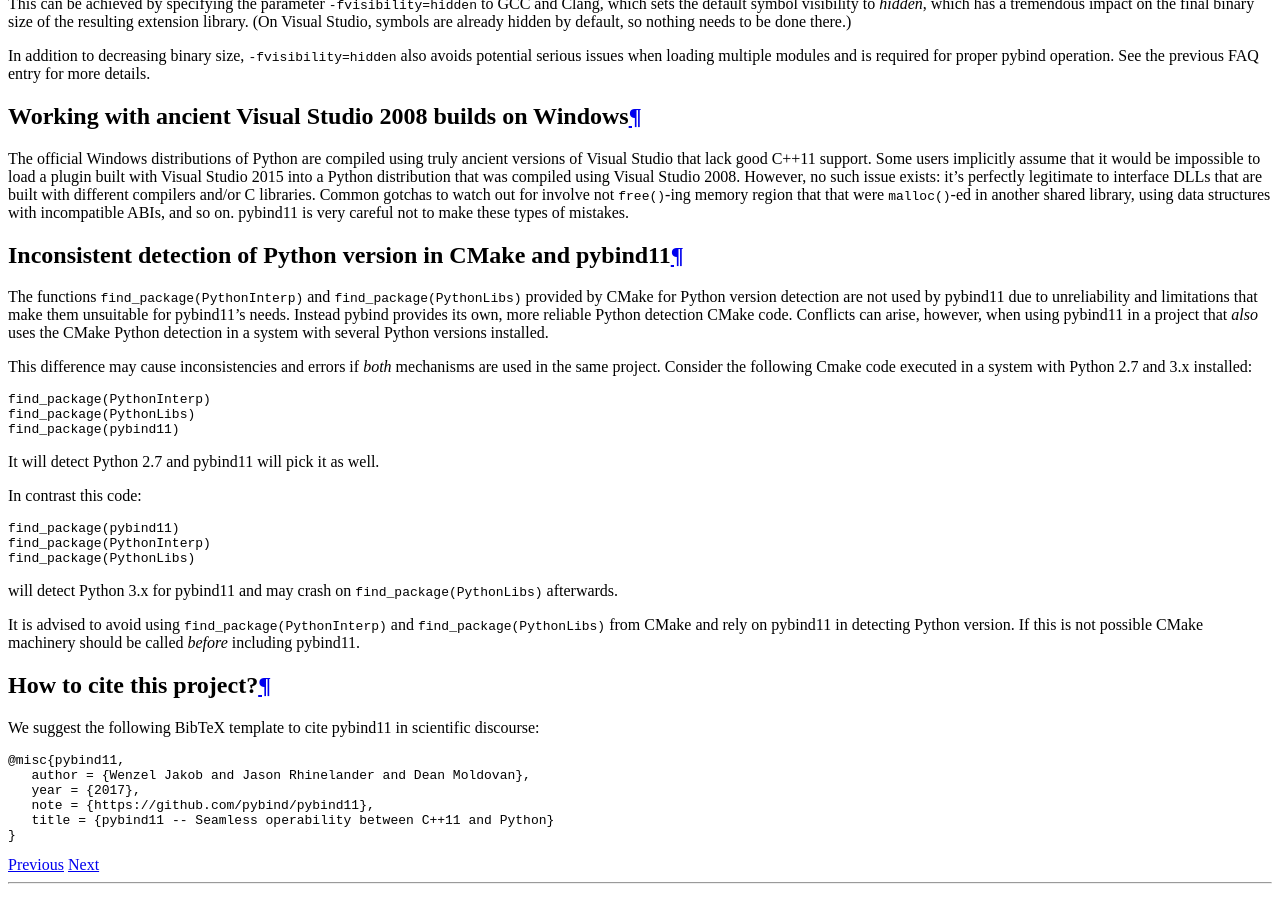
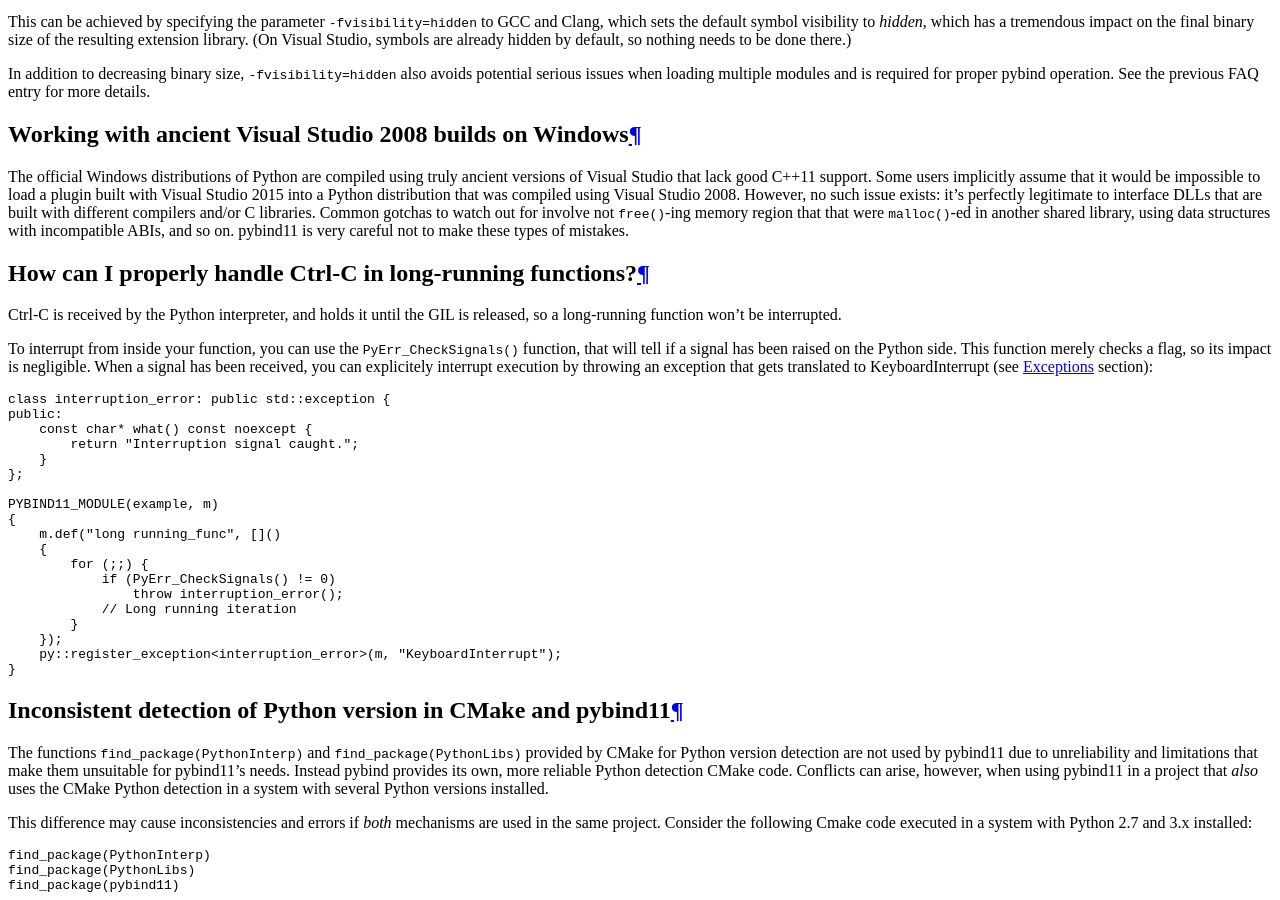
Before and after one commit to pybind/pybind11, a Sphinx documentation site: the page built from docs/faq.rst, in a window 1280 px wide and 900 px high, scrolled down 3475 px. Built offline with Sphinx 7.4.7 and the Read the Docs theme 2.0.0, drawn with Linux system fonts in a browser that asks for light colours; some of the changed text lies outside the part shown.

Commit message:
Add FAQ entry for dealing with long functions interruption (#2000)
* Add FAQ entry, with code example, for dealing with long functions interruption

```diff
--- a/docs/faq.rst
+++ b/docs/faq.rst
@@ -248,6 +248,41 @@
 structures with incompatible ABIs, and so on. pybind11 is very careful not
 to make these types of mistakes.
 
+How can I properly handle Ctrl-C in long-running functions?
+===========================================================
+
+Ctrl-C is received by the Python interpreter, and holds it until the GIL
+is released, so a long-running function won't be interrupted.
+
+To interrupt from inside your function, you can use the ``PyErr_CheckSignals()``
+function, that will tell if a signal has been raised on the Python side.  This
+function merely checks a flag, so its impact is negligible. When a signal has
+been received, you can explicitely interrupt execution by throwing an exception
+that gets translated to KeyboardInterrupt (see :doc:`advanced/exceptions`
+section):
+
+.. code-block:: cpp
+
+    class interruption_error: public std::exception {
+    public:
+        const char* what() const noexcept {
+            return "Interruption signal caught.";
+        }
+    };
+
+    PYBIND11_MODULE(example, m)
+    {
+        m.def("long running_func", []()
+        {
+            for (;;) {
+                if (PyErr_CheckSignals() != 0)
+                    throw interruption_error();
+                // Long running iteration
+            }
+        });
+        py::register_exception<interruption_error>(m, "KeyboardInterrupt");
+    }
+
 Inconsistent detection of Python version in CMake and pybind11
 ==============================================================
 
```
